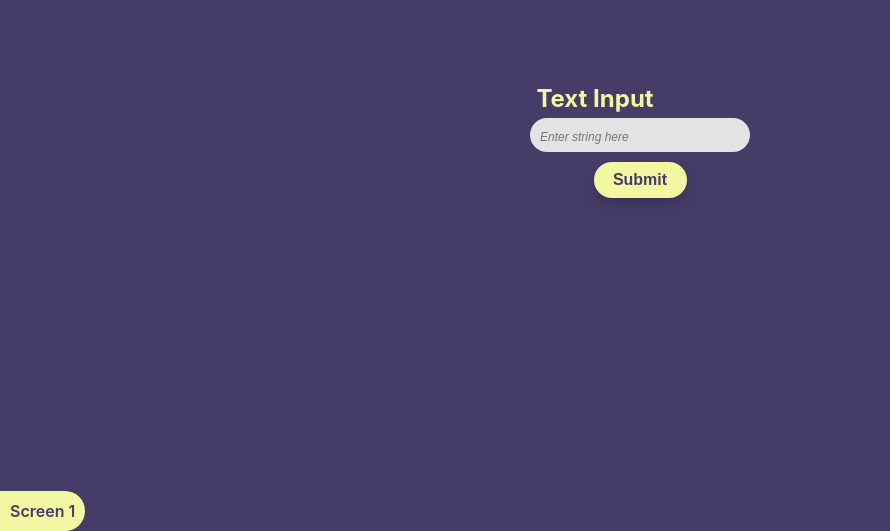
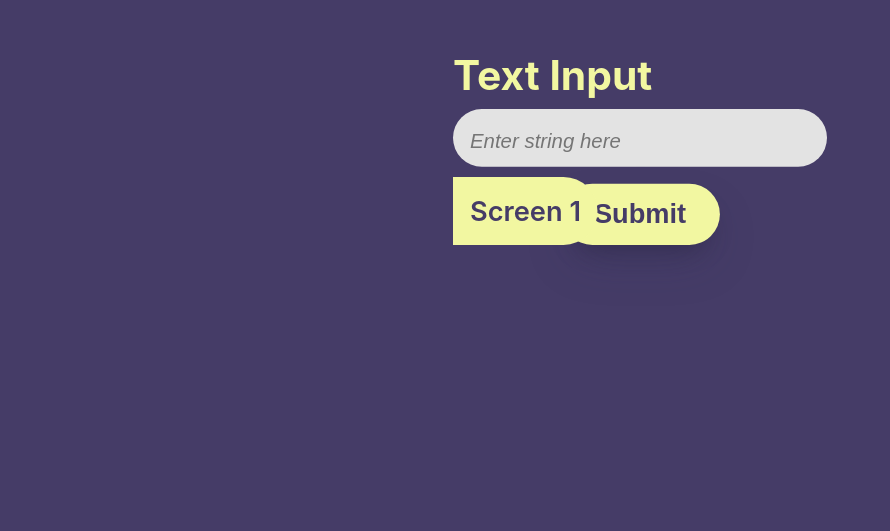
Before and after one commit to HousewareHQ/frontend-engineering-octernship, a React (Create React App) app in the folder app/: page / in a window 1280 px wide. Shown: the part 269-800 px from the top of the page, without its empty margins (0-890 px from the left). Built offline with nearby package versions, Linux system fonts and the light colour scheme; the HTML template or start-up script is replaced by a standard one.

Commit message:
Changed some stylings

```diff
--- a/app/src/components/screen1/screen1.css
+++ b/app/src/components/screen1/screen1.css
@@ -4,6 +4,9 @@
   align-items: center;
   flex-direction: column;
   background-color: #453c67;
+}
+.main-content {
+  scale: 1.7;
 }
 form {
   display: flex;
@@ -52,9 +55,11 @@ form {
   font-weight: 600;
   font-size: 16px;
   color: #453c67;
+  transition: 0.2s all ease;
 }
 .submit-btn:hover {
   background: #f0f684;
+  scale: 1.07;
 }
 
 .location {
--- a/app/src/components/screen1/screen1.jsx
+++ b/app/src/components/screen1/screen1.jsx
@@ -28,6 +28,7 @@ export const Screen1 = () => {
   };
   return (
     <div className="container">
+      <div className="main-content">
         <h2 className="input-title">Text Input</h2>
         <form>
           <input
@@ -55,5 +56,6 @@ export const Screen1 = () => {
           theme="dark"
         />
       </div>
+    </div>
   );
 };
```
Lines whose indentation alone changed are shown as unchanged.
